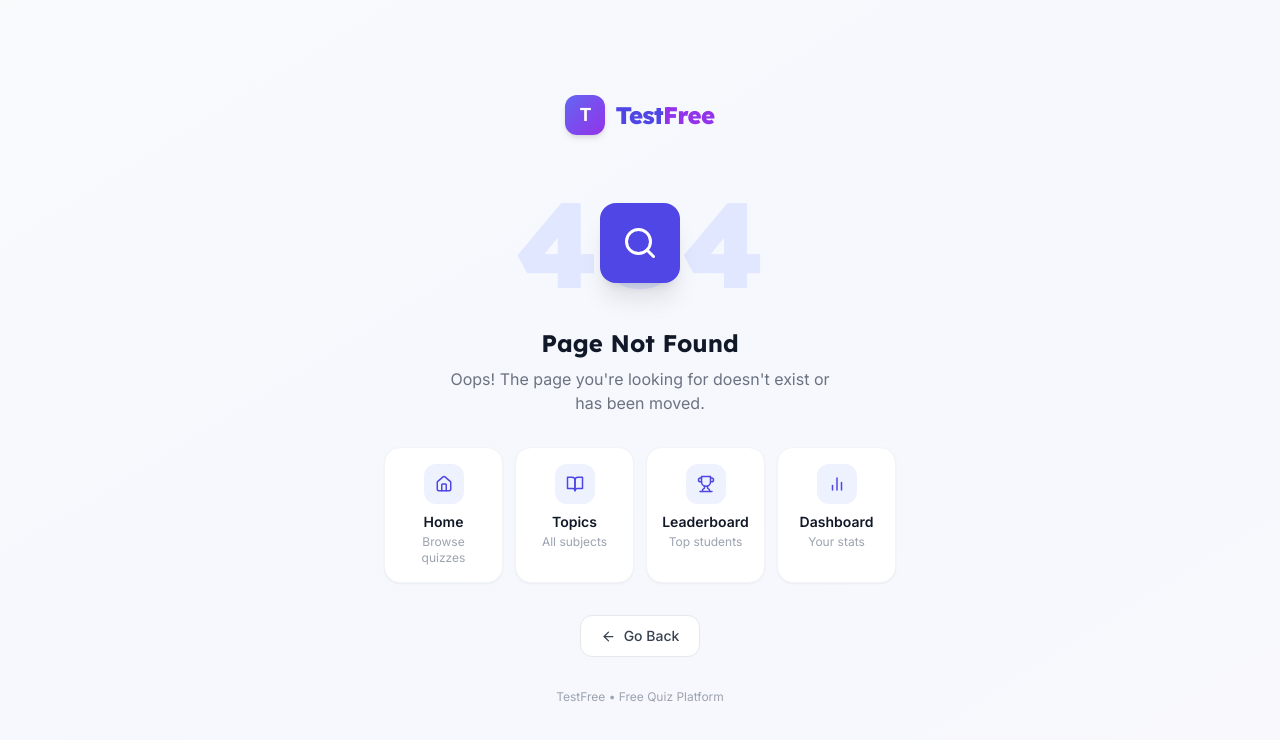
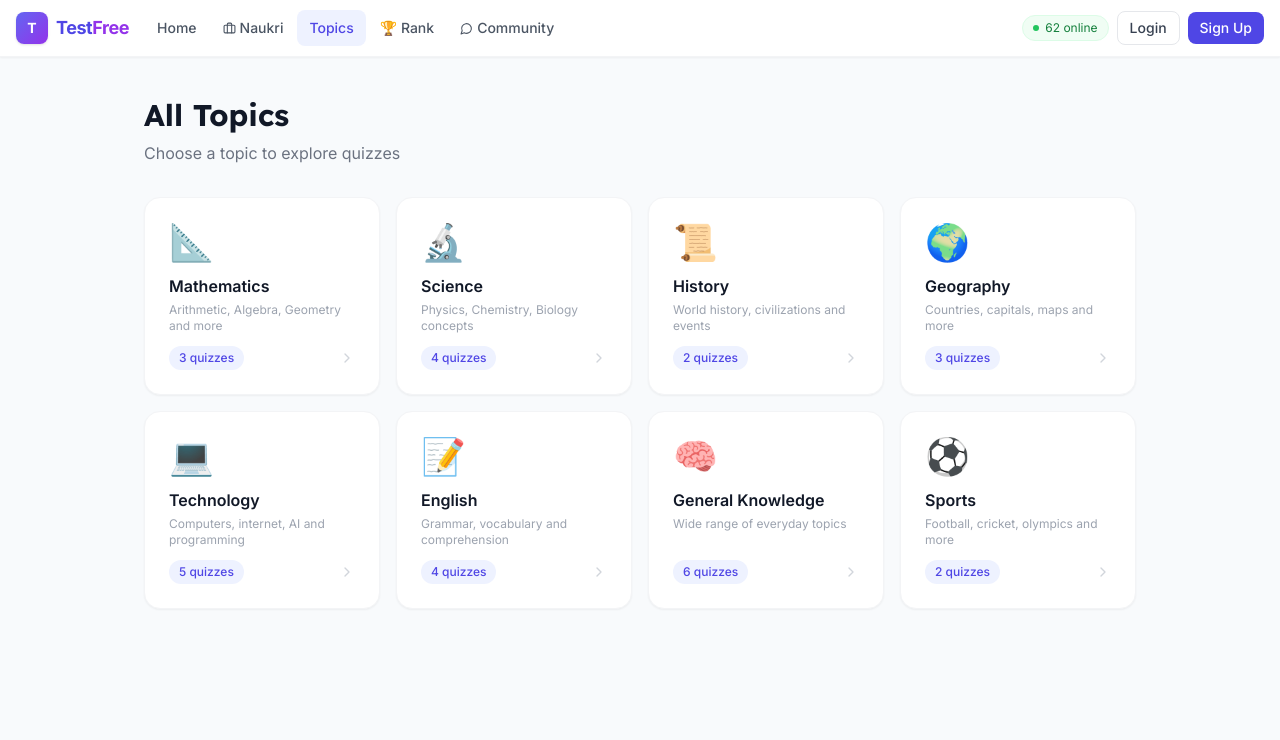
Before and after one commit to amitrathaur2015-bit/Test-Free-, a Next.js app: page /topics in a window 1280 px wide. Before the commit this address had no page. Shown: the top 740 px of the page. Built offline with nearby package versions, Linux system fonts and the light colour scheme.

Commit message:
Add Topics component to display quiz topics

```diff
--- /dev/null
+++ b/pages/topics/index.js
@@ -0,0 +1,40 @@
+import { useState, useEffect } from 'react';
+import Link from 'next/link';
+import Navbar from '../../components/layout/Navbar';
+import { getDB } from '../../lib/store';
+import { BookOpen, ChevronRight } from 'lucide-react';
+
+export default function Topics() {
+  const [topics, setTopics] = useState([]);
+
+  useEffect(() => {
+    const db = getDB();
+    setTopics(db.topics);
+  }, []);
+
+  return (
+    <div className="min-h-screen bg-slate-50">
+      <Navbar />
+      <div className="max-w-5xl mx-auto px-4 py-10">
+        <div className="mb-8">
+          <h1 className="font-display font-bold text-3xl text-gray-900 mb-2">All Topics</h1>
+          <p className="text-gray-500">Choose a topic to explore quizzes</p>
+        </div>
+        <div className="grid sm:grid-cols-2 md:grid-cols-3 lg:grid-cols-4 gap-4">
+          {topics.map(topic => (
+            <Link key={topic.id} href={`/topics/${topic.id}`}
+              className="card hover:shadow-md hover:border-indigo-200 transition-all duration-200 group flex flex-col">
+              <div className="text-4xl mb-3">{topic.icon}</div>
+              <h3 className="font-semibold text-gray-900 group-hover:text-indigo-600 transition-colors">{topic.name}</h3>
+              <p className="text-xs text-gray-400 mt-1 mb-3 flex-1">{topic.description}</p>
+              <div className="flex items-center justify-between mt-auto">
+                <span className="text-xs font-medium text-indigo-600 bg-indigo-50 px-2.5 py-1 rounded-full">{topic.quizCount} quizzes</span>
+                <ChevronRight size={16} className="text-gray-300 group-hover:text-indigo-400 transition-colors" />
+              </div>
+            </Link>
+          ))}
+        </div>
+      </div>
+    </div>
+  );
+}
```
